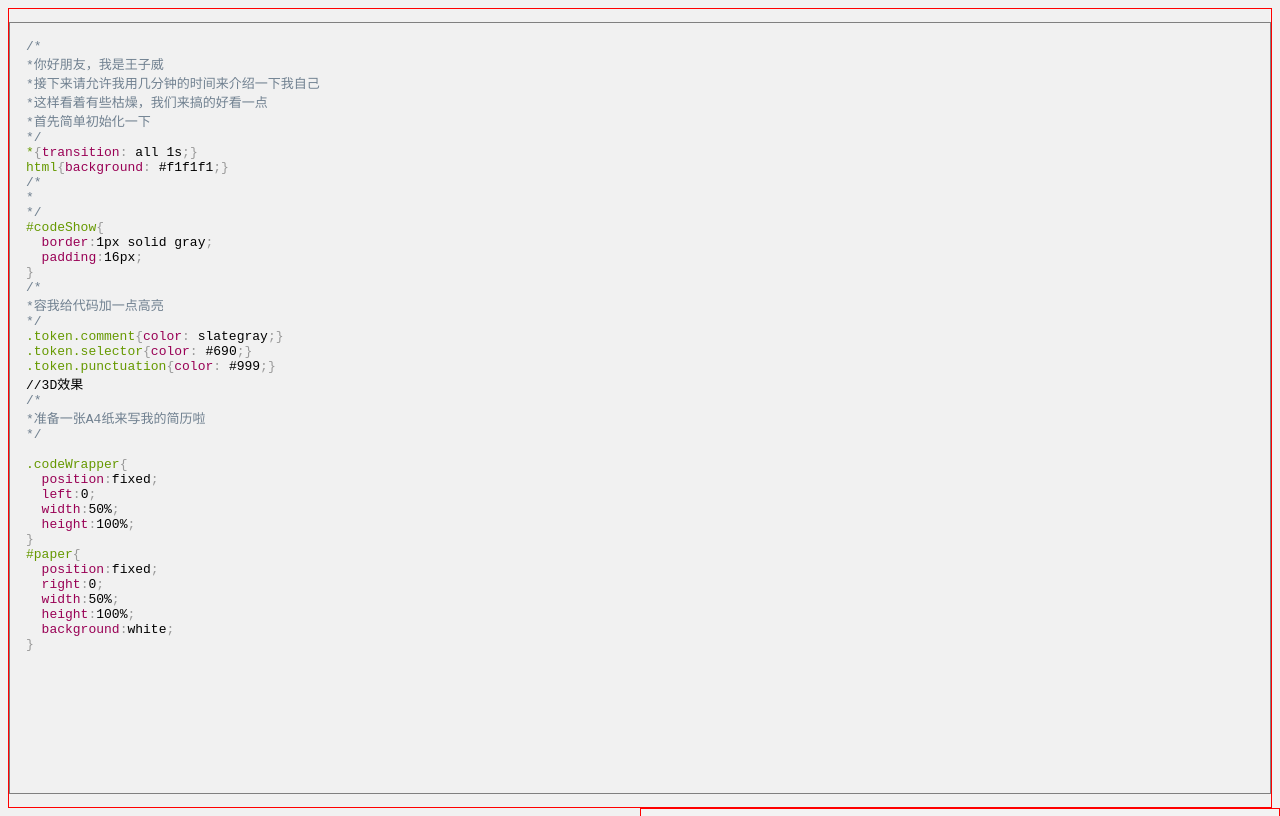
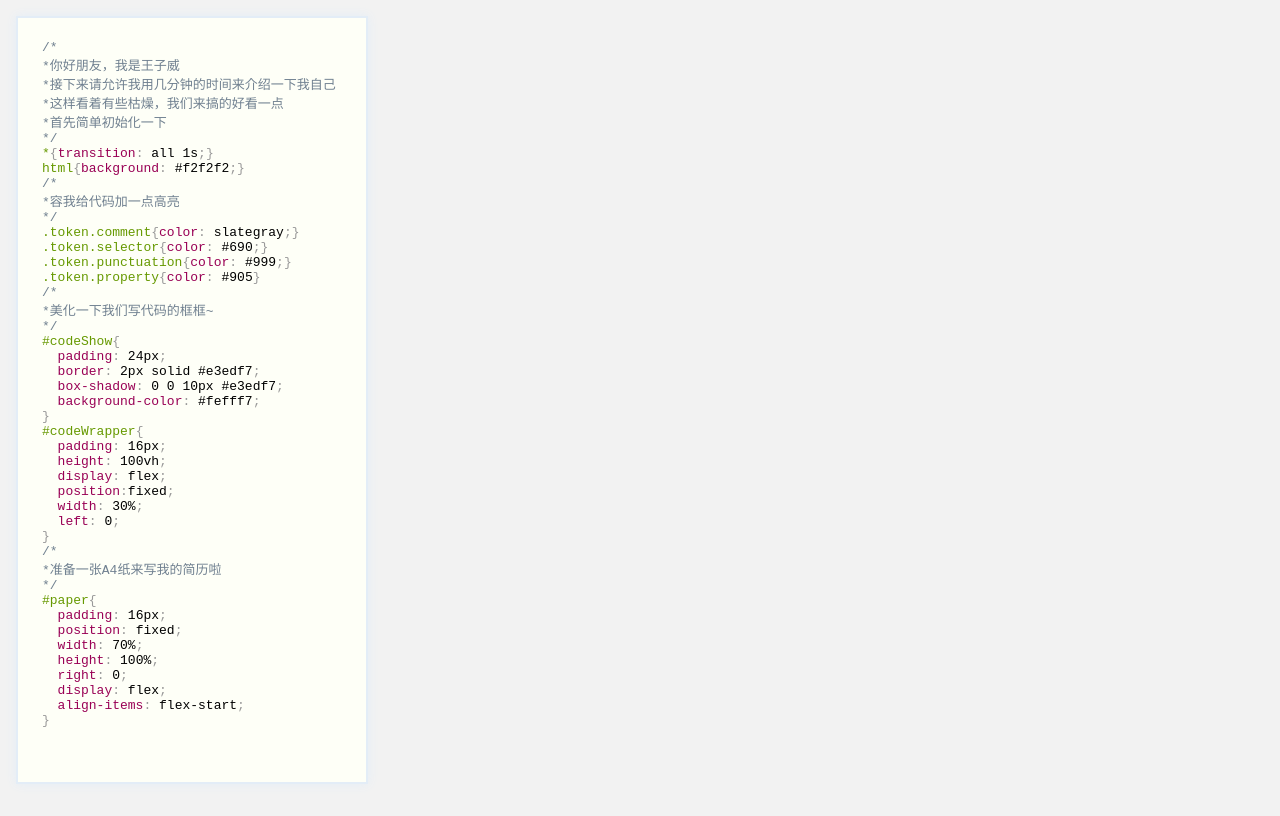
Before and after one commit to WillWang-Ww/MyResume, a plain HTML site: page index.html in a window 1280 px wide. Drawn offline with Linux system fonts and the light colour scheme.

Commit message:
完成代码框样式

```diff
--- a/css/default.css
+++ b/css/default.css
@@ -1,4 +1,5 @@
 *{box-sizing: border-box;}
+*{padding: 0;margin: 0;}
 .token.comment{
     color:black;
 }
@@ -8,16 +9,13 @@
 .token.punctuation{
     color:black;
 }
-.codeWrapper{
-    display: flex;
+.token.property{
+    color:black;
+}
+body{
     height: 100vh;
-    overflow: hidden;
-    border: 1px solid red;
 }
 #codeShow{
     width: 100%;
     overflow: hidden;
-}
-#paper{
-    border: 1px solid red;
-}
+  }
--- a/index.html
+++ b/index.html
@@ -10,7 +10,7 @@
     <style id="codeStyle"></style>
 </head>
 <body>
-    <div class="codeWrapper">
+    <div id="codeWrapper">
         <pre id="codeShow"></pre>
     </div>
 </body>
--- a/js/main.js
+++ b/js/main.js
@@ -12,7 +12,7 @@ function writeCode(prefix,getCode,fn){
       window.clearInterval(timer)
       fn && fn.call()
     }
-  }, 10)
+  }, 0)
 }
 
 var result=`/*
@@ -22,40 +22,47 @@ var result=`/*
 *首先简单初始化一下
 */
 *{transition: all 1s;}
-html{background: #f1f1f1;}
-/*
-*
-*/
-#codeShow{
-  border:1px solid gray;
-  padding:16px;
-}
+html{background: #f2f2f2;}
 /*
 *容我给代码加一点高亮
 */
 .token.comment{color: slategray;}
 .token.selector{color: #690;}
 .token.punctuation{color: #999;}
-//3D效果
+.token.property{color: #905}
+/*
+*美化一下我们写代码的框框~
+*/
+#codeShow{
+  padding: 24px;
+  border: 2px solid #e3edf7;
+  box-shadow: 0 0 10px #e3edf7;
+  background-color: #fefff7;
+}
+#codeWrapper{
+  padding: 16px;
+  height: 100vh;
+  display: flex;
+  position:fixed;
+  width: 30%;
+  left: 0;
+}
 /*
 *准备一张A4纸来写我的简历啦
 */
+#paper{
+  padding: 16px;
+  position: fixed;
+  width: 70%;
+  height: 100%;
+  right: 0;
+  display: flex;
+  align-items: flex-start;
+}
 `
 
 var result2=`
-.codeWrapper{
-  position:fixed;
-  left:0;
-  width:50%;
-  height:100%;
-}
-#paper{
-  position:fixed;
-  right:0;
-  width:50%;
-  height:100%;
-  background:white;
-}
+
 `
 
 writeCode('',result,()=>{
```
